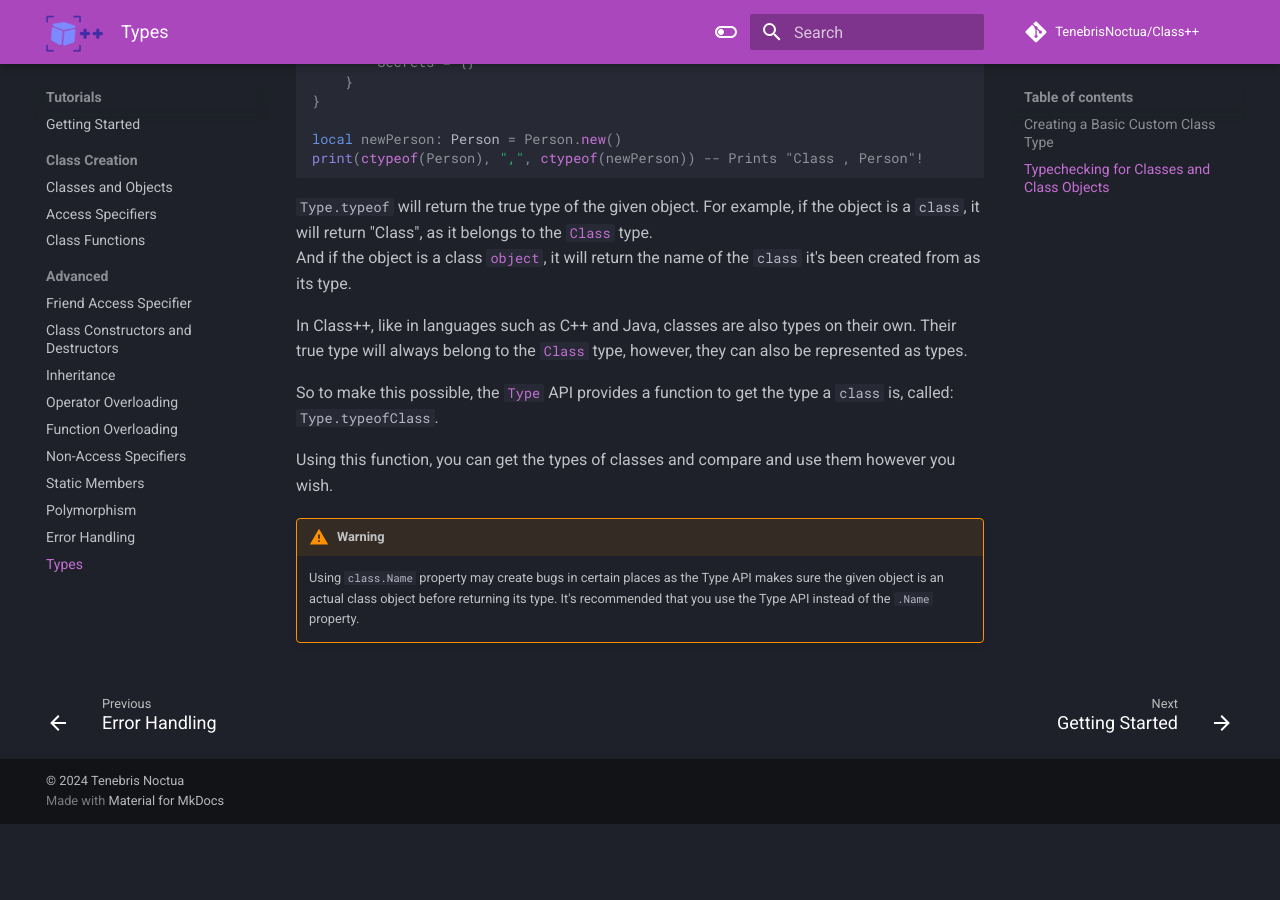
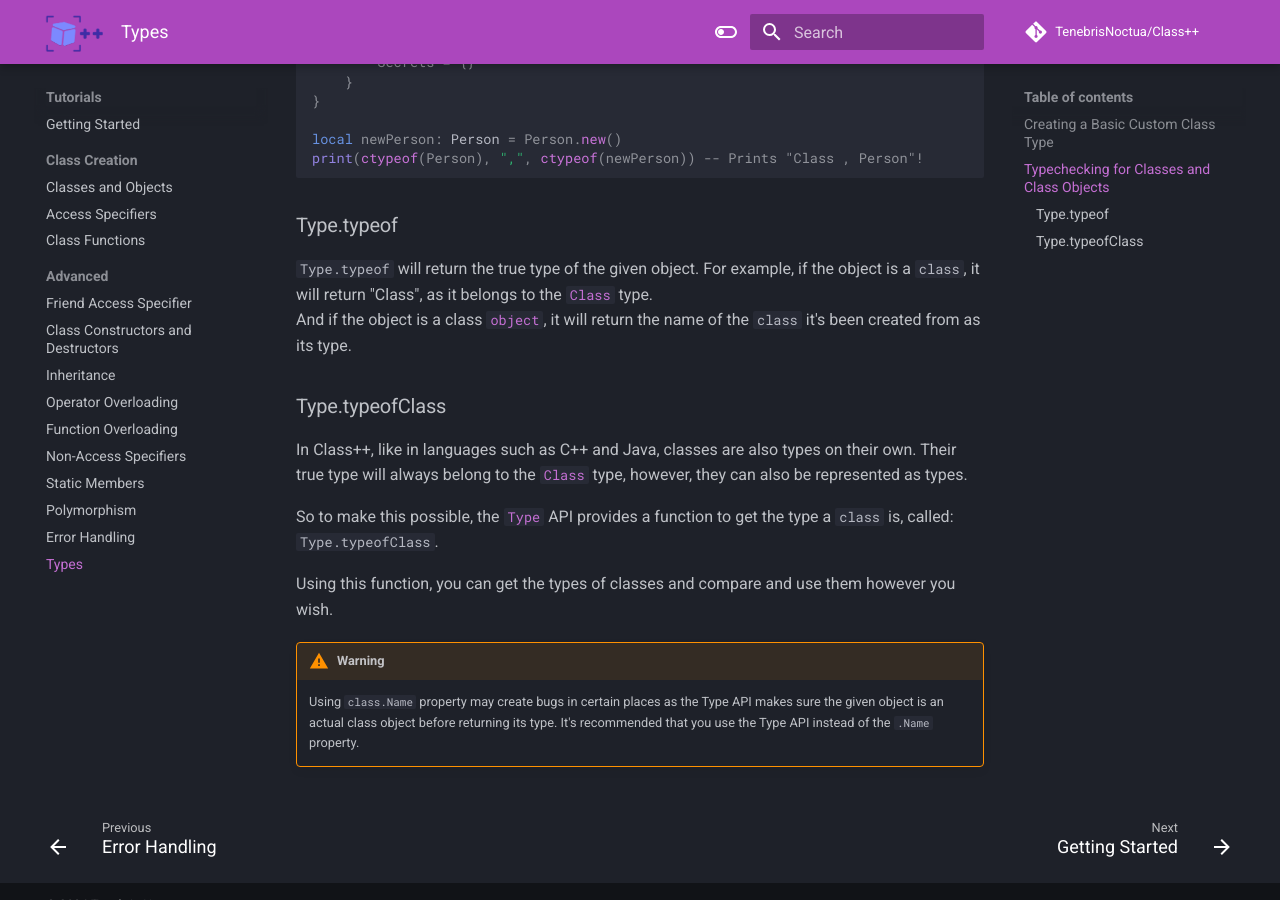
Before and after one commit to TenebrisNoctua/ClassPP, an MkDocs documentation site: the page built from docs/tutorials/types.md, in a window 1280 px wide and 900 px high, scrolled down 1913 px. Built offline with MkDocs 1.6.1 and Material for MkDocs 9.7.7, drawn with Linux system fonts in a browser that asks for light colours; comment, search, counter and statistics services are not loaded; before the commit the page ends 2737 px from its top, so only the background shows below that.

Commit message:
Update to Release 1.0.0

````diff
--- a/docs/tutorials/types.md
+++ b/docs/tutorials/types.md
@@ -85,12 +85,16 @@ local newPerson: Person = Person.new()
 print(ctypeof(Person), ",", ctypeof(newPerson)) -- Prints "Class , Person"!
 ```
 
+### Type.typeof
+
 `Type.typeof` will return the true type of the given object. For example, if the object is a `class`, it will return "Class", as it belongs to the [`Class`](../apiReference/dataTypes/class.md) type.<br>
 And if the object is a class [`object`](../apiReference/dataTypes/object.md), it will return the name of the `class` it's been created from as its type.
 
+### Type.typeofClass
+
 In Class++, like in languages such as C++ and Java, classes are also types on their own. Their true type will always belong to the [`Class`](../apiReference/dataTypes/class.md) type, however, they can also be represented as types.
 
-So to make this possible, the [`Type`](../apiReference/classFunctions/type/typeof.md) API provides a function to get the type a `class` is, called: `Type.typeofClass`.
+So to make this possible, the [`Type`](../apiReference/classFunctions/type/typeofclass.md) API provides a function to get the type a `class` is, called: `Type.typeofClass`.
 
 Using this function, you can get the types of classes and compare and use them however you wish.
 
````
